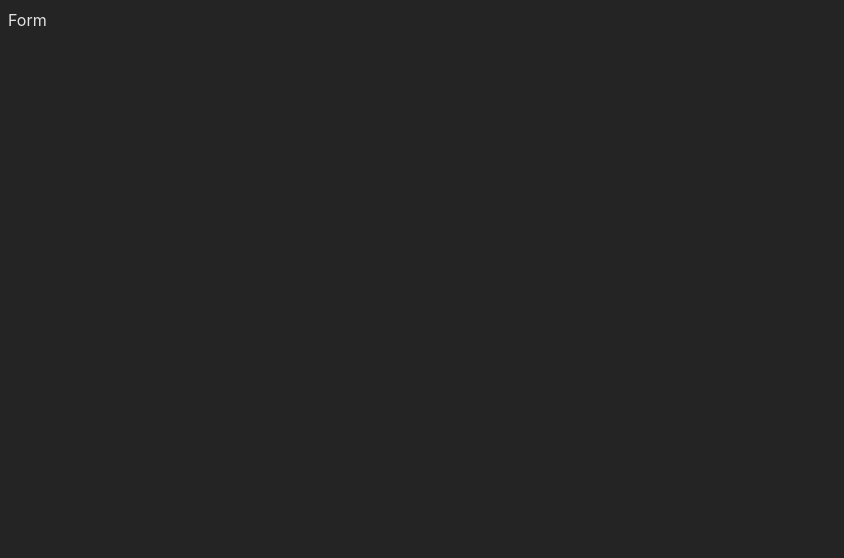
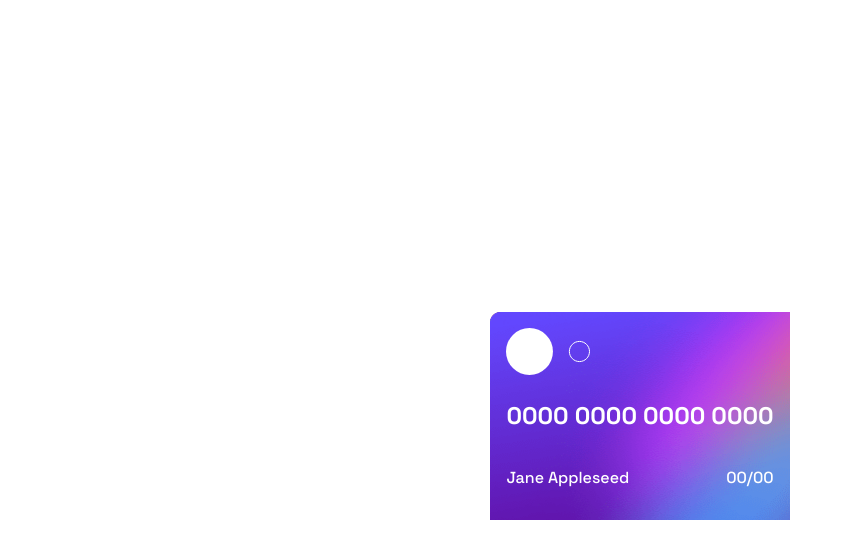
Before and after one commit to Nacho35/credit-card-example-form, a React (Vite) app: page / in a window 1280 px wide. Shown: the top 558 px of the page, without its empty margins (0-844 px from the left). Built offline with nearby package versions, Linux system fonts and the light colour scheme.

Commit message:
creando componente card-front

```diff
--- a/index.html
+++ b/index.html
@@ -3,6 +3,11 @@
 	<head>
 		<meta charset="UTF-8" />
 		<meta name="viewport" content="width=device-width, initial-scale=1.0" />
+		<link rel="preconnect" href="https://fonts.googleapis.com" />
+		<link rel="preconnect" href="https://fonts.gstatic.com" crossorigin />
+		<link
+			href="https://fonts.googleapis.com/css2?family=Space+Grotesk:wght@300..700&display=swap"
+			rel="stylesheet" />
 		<title>Creditcard Example</title>
 	</head>
 	<body>
--- a/src/App.tsx
+++ b/src/App.tsx
@@ -1,10 +1,10 @@
 import { Fragment } from "react";
-import Form from "./components/Form";
+import Creditcard from "./components/Creditcard";
 
 const App = () => {
 	return (
 		<Fragment>
-			<Form />
+			<Creditcard />
 		</Fragment>
 	);
 };
--- a/src/components/Creditcard.tsx
+++ b/src/components/Creditcard.tsx
@@ -1,5 +1,29 @@
+import Logo from "../assets/card-logo.svg";
+import {
+	Card,
+	CardContainer,
+	CardData,
+	CardDate,
+	CardName,
+	CardNumber,
+	Container,
+} from "../styles/card.ts";
+
 const Creditcard = () => {
-	return <div>Creditcard</div>;
+	return (
+		<Container>
+			<CardContainer>
+				<img src={Logo} alt="logo" />
+				<Card>
+					<CardNumber>0000 0000 0000 0000</CardNumber>
+				</Card>
+				<CardData>
+					<CardName>Jane Appleseed</CardName>
+					<CardDate>00/00</CardDate>
+				</CardData>
+			</CardContainer>
+		</Container>
+	);
 };
 
 export default Creditcard;
--- a/src/index.css
+++ b/src/index.css
@@ -1,14 +1,16 @@
 :root {
-	font-family: Inter, system-ui, Avenir, Helvetica, Arial, sans-serif;
-	line-height: 1.5;
-	font-weight: 400;
-
-	color-scheme: light dark;
-	color: rgba(255, 255, 255, 0.87);
-	background-color: #242424;
+	font-family: "Space Grotesk", sans-serif;
+	font-optical-sizing: auto;
+	font-weight: 500;
+	font-style: normal;
+	font-size: 16px;
 
 	font-synthesis: none;
 	text-rendering: optimizeLegibility;
 	-webkit-font-smoothing: antialiased;
 	-moz-osx-font-smoothing: grayscale;
 }
+
+body {
+	margin: 0;
+}
--- /dev/null
+++ b/src/styles/card.ts
@@ -0,0 +1,47 @@
+import styled from "styled-components";
+import bgCard from "../assets/bg-card-front.png";
+
+export const Container = styled.div`
+	display: flex;
+	justify-content: center;
+	align-items: center;
+	height: 100vh;
+	margin: 1rem;
+`;
+
+export const CardContainer = styled.div`
+	background-image: url(${bgCard});
+	background-repeat: no-repeat;
+	object-fit: contain;
+	width: fit-content;
+	height: fit-content;
+	padding: 1rem;
+`;
+
+export const Card = styled.div`
+	display: flex;
+	flex-direction: column;
+	justify-content: center;
+	align-items: center;
+`;
+
+export const CardNumber = styled.h2`
+	color: white;
+`;
+
+export const CardData = styled.div`
+	display: flex;
+	flex-direction: row;
+	justify-content: space-between;
+	align-items: center;
+	width: 100%;
+	height: 100%;
+`;
+
+export const CardName = styled.p`
+	color: white;
+`;
+
+export const CardDate = styled.p`
+	color: white;
+`;
```
